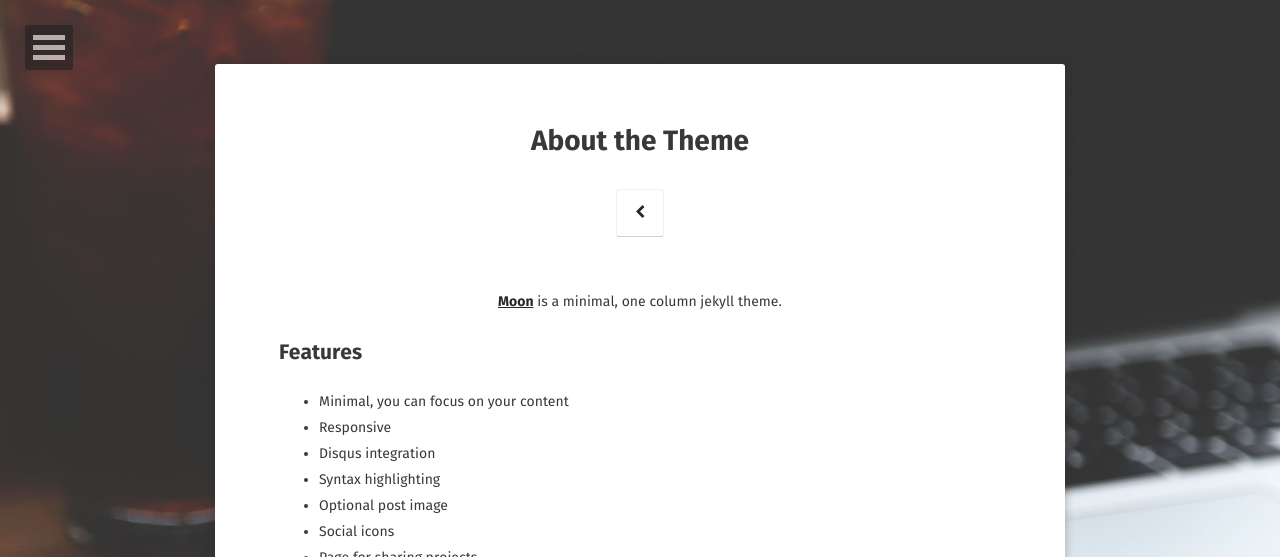
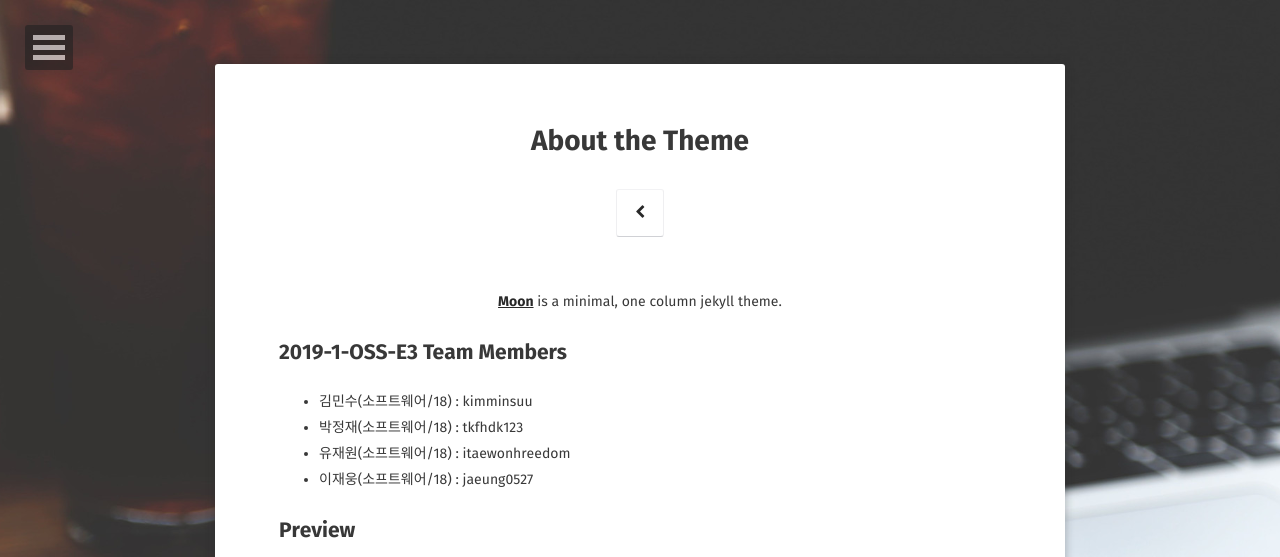
Before and after one commit to 19-1-skku-oss/2019-1-OSS-E3, a Jekyll site: the page built from about/index.md, in a window 1280 px wide. Shown: the top 557 px of the page. Built offline with Jekyll 4.4.1, drawn with Linux system fonts in a browser that asks for light colours; some web fonts are replaced; some of the changed text lies outside the part shown; grey boxes are pictures that could not be loaded.

Commit message:
Update index.md
add readme

```diff
--- a/about/index.md
+++ b/about/index.md
@@ -8,17 +8,13 @@ comments: false
 
 <center><a href="http://taylantatli.github.io/Moon"><b>Moon</b></a> is a minimal, one column jekyll theme.</center>
 
-## Features
-* Minimal, you can focus on your content
-* Responsive
-* Disqus integration
-* Syntax highlighting
-* Optional post image
-* Social icons
-* Page for sharing projects
-* Optional background image
-* Simple navigation menu
-* MathJax support
+## 2019-1-OSS-E3 Team Members
+
+- 김민수(소프트웨어/18) : kimminsuu
+- 박정재(소프트웨어/18) : tkfhdk123
+- 유재원(소프트웨어/18) : itaewonhreedom
+- 이재웅(소프트웨어/18) : jaeung0527
+
 
 ## Preview
 
```
